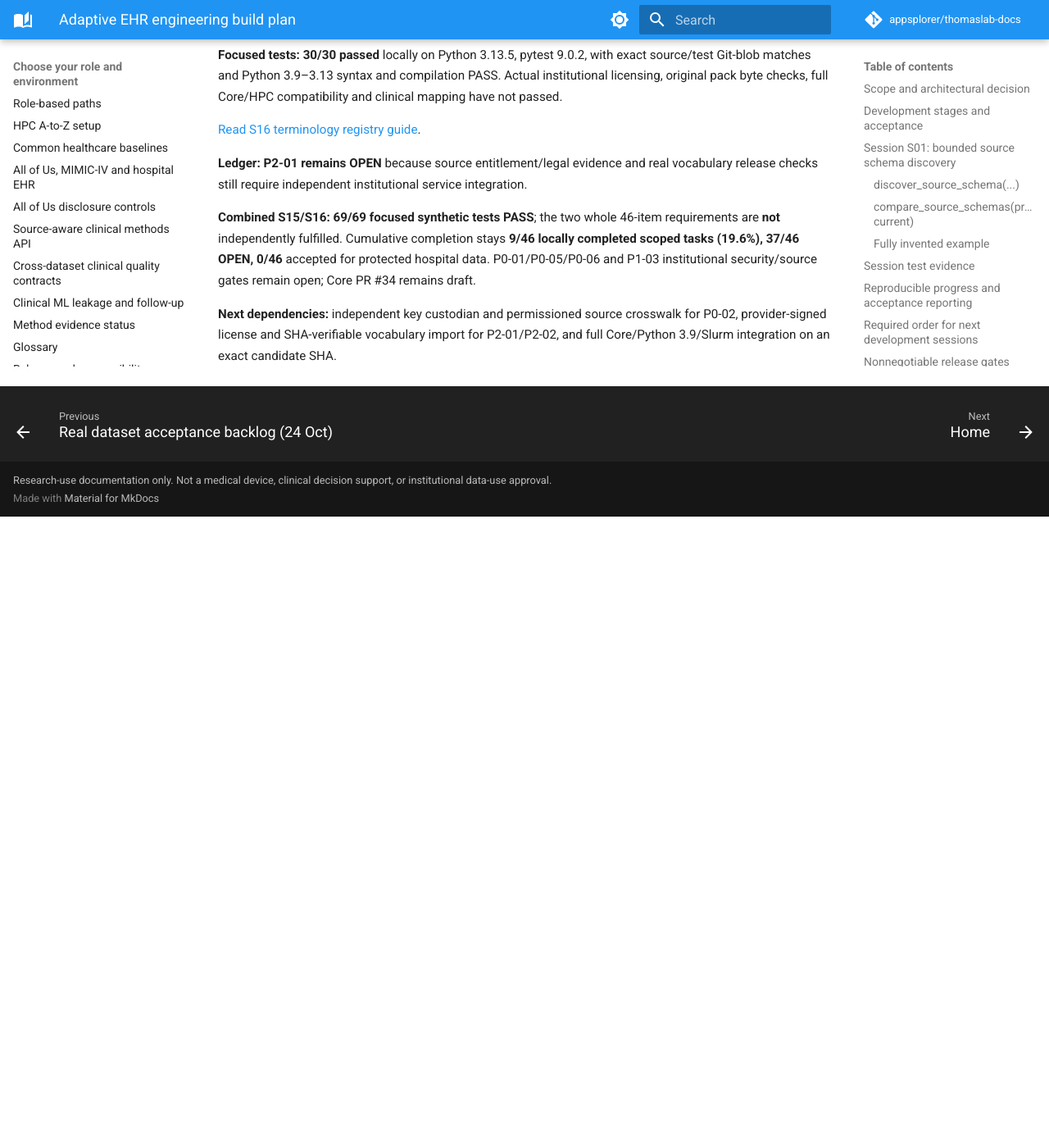
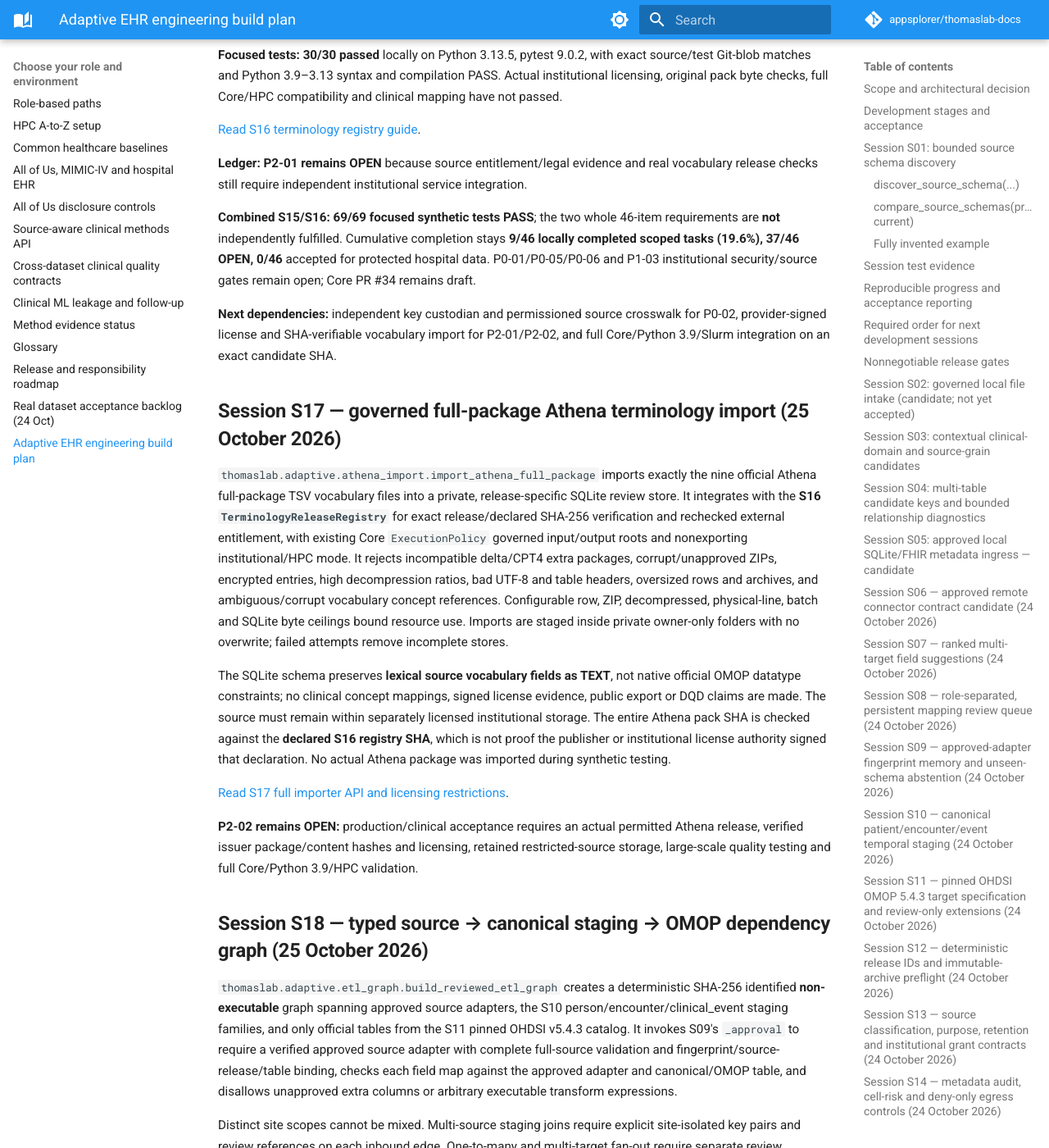
Before and after one commit to appsplorer/thomaslab-docs, an MkDocs documentation site: the page built from docs/guides/ehr-platform-build-plan.md, in a window 1280 px wide and 1400 px high, scrolled down 18380 px. Shown: the whole window at 82% size. Built offline with MkDocs 1.6.1 and Material for MkDocs 9.7.7, drawn with Linux system fonts in a browser that asks for light colours; comment, search, counter and statistics services are not loaded; before the commit the page ends 19010 px from its top, so only the background shows below that; some of the changed text lies outside the part shown.

Commit message:
docs(ehr): S17/S18 tested importer and graph with independent licensing/clinical gates

```diff
--- a/docs/guides/ehr-platform-build-plan.md
+++ b/docs/guides/ehr-platform-build-plan.md
@@ -942,3 +942,28 @@ remain open; Core PR #34 remains draft.
 source crosswalk for P0-02, provider-signed license and SHA-verifiable
 vocabulary import for P2-01/P2-02, and full Core/Python 3.9/Slurm
 integration on an exact candidate SHA.
+
+
+## Session S17 — governed full-package Athena terminology import (25 October 2026)
+
+`thomaslab.adaptive.athena_import.import_athena_full_package` imports exactly the nine official Athena full-package TSV vocabulary files into a private, release-specific SQLite review store. It integrates with the **S16 `TerminologyReleaseRegistry`** for exact release/declared SHA-256 verification and rechecked external entitlement, with existing Core `ExecutionPolicy` governed input/output roots and nonexporting institutional/HPC mode. It rejects incompatible delta/CPT4 extra packages, corrupt/unapproved ZIPs, encrypted entries, high decompression ratios, bad UTF-8 and table headers, oversized rows and archives, and ambiguous/corrupt vocabulary concept references. Configurable row, ZIP, decompressed, physical-line, batch and SQLite byte ceilings bound resource use. Imports are staged inside private owner-only folders with no overwrite; failed attempts remove incomplete stores.
+
+The SQLite schema preserves **lexical source vocabulary fields as TEXT**, not native official OMOP datatype constraints; no clinical concept mappings, signed license evidence, public export or DQD claims are made. The source must remain within separately licensed institutional storage. The entire Athena pack SHA is checked against the **declared S16 registry SHA**, which is not proof the publisher or institutional license authority signed that declaration. No actual Athena package was imported during synthetic testing.
+
+[Read S17 full importer API and licensing restrictions](../reference/functions/athena_import.md).
+
+**P2-02 remains OPEN:** production/clinical acceptance requires an actual permitted Athena release, verified issuer package/content hashes and licensing, retained restricted-source storage, large-scale quality testing and full Core/Python 3.9/HPC validation.
+
+## Session S18 — typed source → canonical staging → OMOP dependency graph (25 October 2026)
+
+`thomaslab.adaptive.etl_graph.build_reviewed_etl_graph` creates a deterministic SHA-256 identified **non-executable** graph spanning approved source adapters, the S10 person/encounter/clinical_event staging families, and only official tables from the S11 pinned OHDSI v5.4.3 catalog. It invokes S09's `_approval` to require a verified approved source adapter with complete full-source validation and fingerprint/source-release/table binding, checks each field map against the approved adapter and canonical/OMOP table, and disallows unapproved extra columns or arbitrary executable transform expressions.
+
+Distinct site scopes cannot be mixed. Multi-source staging joins require explicit site-isolated key pairs and review references on each inbound edge. One-to-many and multi-target fan-out require separate review references; no join is actually run, no cross-hospital identity is reconciled and no approval is inferred from these reference strings. Outputs always set `compiled_sql=False`, `transformations_executed=False`, `concept_mapping_validated=False` and `dataset_release_authorized=False`.
+
+[Read S18 typed graph and no-execution boundaries](../reference/functions/etl_graph.md).
+
+**Combined local evidence:** **36/36 synthetic tests PASS**, Python 3.13.5, pytest; test source and both new production module Git blob SHA identities verified against exact executed copies. Tests include invented nine-table ZIP read/write and SQLite query, source entitlement denial, corrupt package rollback, unapproved graph revisions, multi-table source joins, cross-site block and review-only fan-out. The isolated test harness uses synthetic substitutes for **Core governance**, S11 full catalog and S16 registry (and S09's approval contract) rather than the full exact-head Core dependency graph. No official licensed vocabulary pack, real EHR, actual Python 3.9 interpreter, Slurm HPC, full CI/Ruff or scientific/clinical acceptance was tested.
+
+**Tracker:** P3-01 `LOCAL_TEST_PASS` for the complete *bounded metadata-only typed graph* design; accepted remains false. P2-02 stays `OPEN` with S17 local subcomponent evidence. Totals **10/46 local scoped deliverables (21.7%), 36/46 OPEN (78.3%), 0/46 independently source-scientifically accepted**. The separate executable ETL compiler P3-02, join validity P3-03, OMOP record builders P3-04, licensed production sources and source security controls remain OPEN. Core PR #34 stays draft.
+
+**Next gated milestones:** S19/P2-02 licensed full-package acceptance and bounded production vocab quality suite when institutional source access exists; S20/P3-02 allowlisted no-arbitrary-execution transformation compiler and S21/P3-03 protected site/time join contracts, plus exact-SHA Core/Python 3.9/Slurm QA.
```
